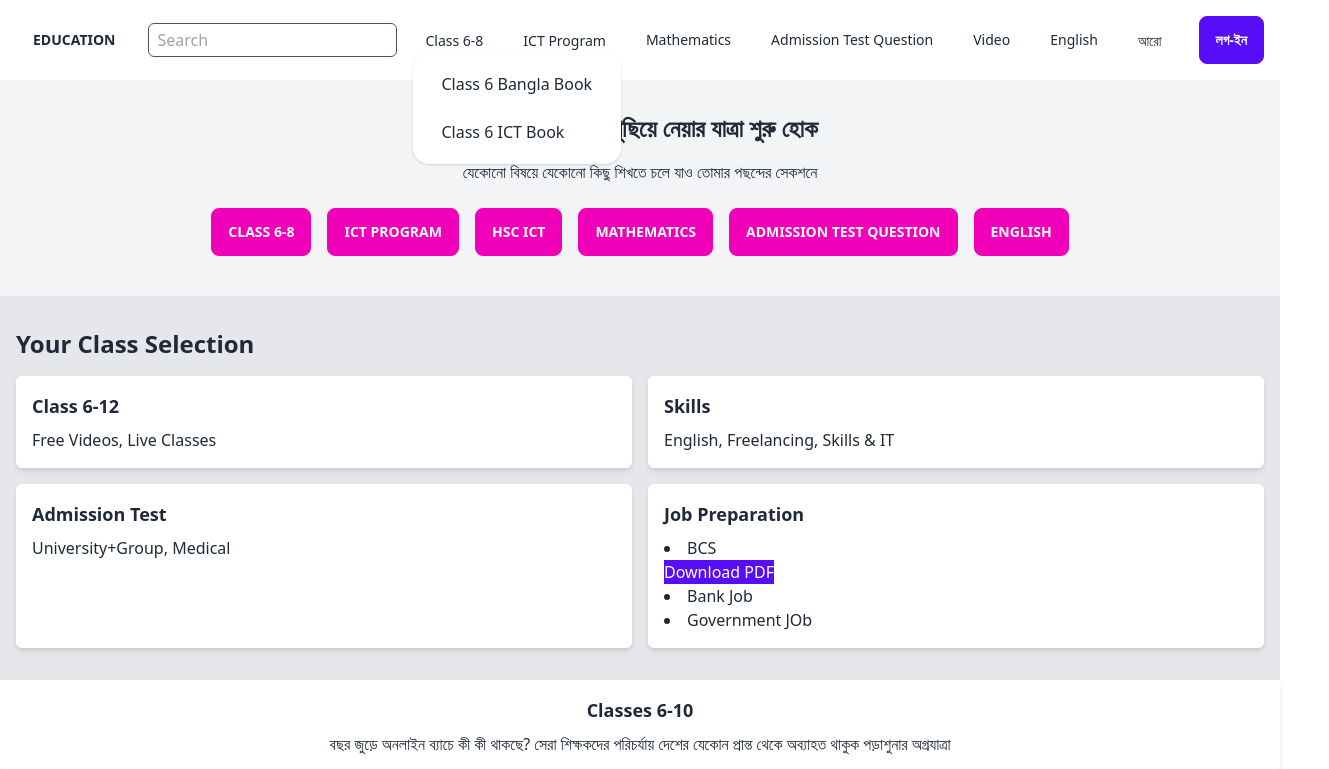
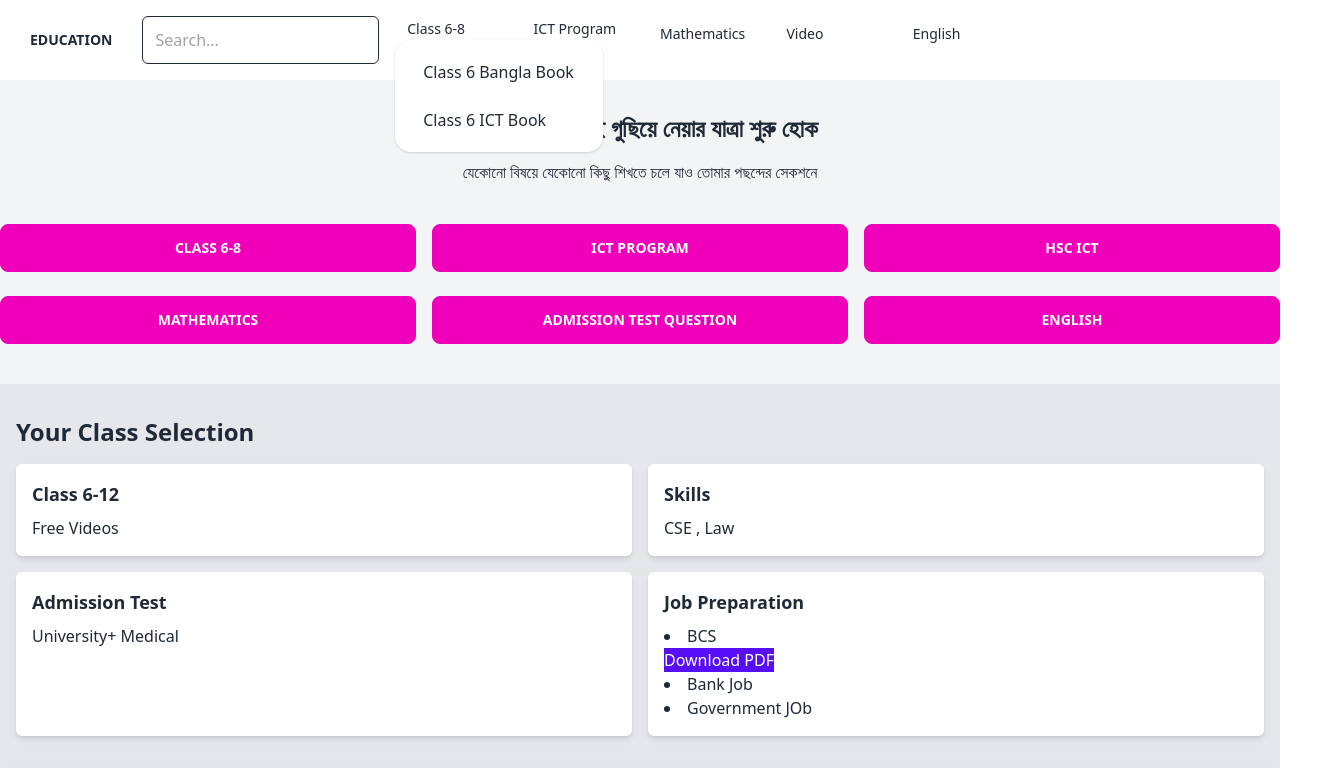
Before and after one commit to saminur633/educational-website, a plain HTML site: page index.html in a window 1280 px wide. Both pictures are taken after a click on the label "Class 6-8". Shown: the top 769 px of the page, 1329 px wide, since content can reach past the window. Drawn offline with nearby package versions, Linux system fonts and the light colour scheme; grey boxes are pictures that could not be loaded.

Commit message:
modified index.html and js "

```diff
--- a/index.html
+++ b/index.html
@@ -8,69 +8,57 @@
   <link href="https://cdn.jsdelivr.net/npm/daisyui@1.14.2/dist/full.css" rel="stylesheet">
 </head>
 <body>
-  <nav class="bg-white p-4">
-    <div class="container mx-auto flex justify-between items-center">
-      <div class="flex space-x-4 items-center">
-        <!-- Education Button -->
-        <a class="btn btn-ghost text-xl text-gray-800"><strong>Education</strong></a>
-        <!-- Search Bar -->
-        <input type="text" placeholder="Search" class="px-2 py-1 rounded-md border border-gray-600">
+
+  <nav class="bg-white p-4 grid grid-cols-2 md:grid-cols-10 gap-4">
+    <a class="btn btn-ghost col-span-2 md:col-span-1 text-xl"><strong>Education</strong></a>
+    <!-- Search Input -->
+    <input id="searchInput" type="text" placeholder="Search..." class="border rounded-md px-3 py-2 focus:outline-none focus:ring-2 focus:ring-blue-500 col-span-2 md:col-span-2">
+
     <!-- Navigation Links -->
-        <div class="dropdown relative">
+    <div class="dropdown relative col-span-2 md:col-span-1">
       <label tabindex="0" class="text-gray-800 hover:bg-gray-200 px-3 py-2 rounded-md text-sm font-medium cursor-pointer">Class 6-8</label>
-          <ul tabindex="0" class="dropdown-content menu p-2 shadow bg-white rounded-box w-52">
+      <ul id="class68Menu" tabindex="0" class="dropdown-content menu p-2 shadow bg-white rounded-box w-52">
         <li><a href="https://drive.google.com/uc?export=download&id=1hLOw-S2jeKiyX8FrrbiJvchgGHHouKxi" target="_blank">Class 6 Bangla Book</a></li>
         <li><a href="https://drive.google.com/file/d/1z_R51ZzvMR6Se-2H86AjKTSTgYrRHZA5/preview" target="_blank">Class 6 ICT Book</a></li>
+      </ul>
+    </div>
+
+    <div class="dropdown relative col-span-2 md:col-span-1">
+      <label tabindex="0" class="text-gray-800 hover:bg-gray-200 px-3 py-2 rounded-md text-sm font-medium cursor-pointer">ICT Program</label>
+      <ul id="ictProgramMenu" tabindex="0" class="dropdown-content menu p-2 shadow bg-white rounded-box w-52">
+        <li><a href="https://drive.google.com/file/d/17RTwdUtYglDgN398mEHoBYSb5CB2baNS/view?usp=sharing" target="_blank">HSC ICT Book</a></li>
+        <li><a href="https://drive.google.com/file/d/1985HKtqRURSSYH33ieRENQGCuanHmZce/view?usp=sharing" target="_blank">ICT 9-10</a></li>
+      </ul>
+    </div>
+
+    <a href="#skills" class="text-gray-800 hover:bg-gray-200 px-3 py-2 rounded-md text-sm font-medium col-span-2 md:col-span-1">Mathematics</a>
+
+    <a href="https://www.youtube.com/watch?v=SB9GmdRB0dg" class="text-gray-800 hover:bg-gray-200 px-3 py-2 rounded-md text-sm font-medium col-span-2 md:col-span-1">Video</a>
+    <a href="#english-center" class="text-gray-800 hover:bg-gray-200 px-3 py-2 rounded-md text-sm font-medium col-span-2 md:col-span-1">English</a>
 
 
 
+    <!-- Login Button -->
 
-          </ul>
-        </div>
-        <div class="dropdown relative">
-          <label tabindex="0" class="text-gray-800 hover:bg-gray-200 px-3 py-2 rounded-md text-sm font-medium cursor-pointer">ICT Program</label>
-          <ul tabindex="0" class="dropdown-content menu p-2 shadow bg-white rounded-box w-52">
-            <li>
-                <li><a href="https://drive.google.com/file/d/17RTwdUtYglDgN398mEHoBYSb5CB2baNS/view?usp=sharing" target="_blank">HSC ICT Book</a></li>
+</nav>
 
-            </li>
-
-            <li><a href="https://drive.google.com/file/d/1985HKtqRURSSYH33ieRENQGCuanHmZce/view?usp=sharing" target="_blank">ICT 9-10</a></li>
-          </ul>
-        </div>
-        <a href="#skills" class="text-gray-800 hover:bg-gray-200 px-3 py-2 rounded-md text-sm font-medium">Mathematics</a>
-        <a href="#admission-test" class="text-gray-800 hover:bg-gray-200 px-3 py-2 rounded-md text-sm font-medium">Admission Test Question</a>
-        <a href="https://www.youtube.com/watch?v=SB9GmdRB0dg" class="text-gray-800 hover:bg-gray-200 px-3 py-2 rounded-md text-sm font-medium">Video</a>
-        <a href="#english-center" class="text-gray-800 hover:bg-gray-200 px-3 py-2 rounded-md text-sm font-medium">English</a>
-        <div class="dropdown relative">
-          <label tabindex="0" class="text-gray-800 hover:bg-gray-200 px-3 py-2 rounded-md text-sm font-medium cursor-pointer">আরো</label>
-          <ul tabindex="0" class="dropdown-content menu p-2 shadow bg-white rounded-box w-52">
-            <li><a href="#option1">Option 1</a></li>
-            <li><a href="#option2">Option 2</a></li>
-            <li><a href="#option3">Option 3</a></li>
-          </ul>
-        </div>
-      </div>
-      <!-- Login Button -->
-      <a href="#login" class="btn btn-primary">লগ-ইন</a>
-    </div>
-  </nav>
 
   <!-- New Section for Learning Journey -->
   <section class="bg-gray-100 py-8">
-    <div class="container mx-auto text-center">
+    <div class="container mx-auto text-center grid grid-cols-2 md:grid-cols-3 gap-4">
+      <div class="col-span-2 md:col-span-3">
         <h2 class="text-2xl font-bold mb-4">নিজের শেখা নিজেই গুছিয়ে নেয়ার যাত্রা শুরু হোক</h2>
         <p class="mb-6">যেকোনো বিষয়ে যেকোনো কিছু শিখতে চলে যাও তোমার পছন্দের সেকশনে</p>
-      <div class="flex flex-wrap justify-center space-x-4">
-        <a href="#" class="btn btn-secondary mb-2">Class 6-8</a>
-        <a href="#" class="btn btn-secondary mb-2">ICT Program</a>
-        <a href="#" class="btn btn-secondary mb-2">HSC ICT</a>
-        <a href="#skills" class="btn btn-secondary mb-2">Mathematics</a>
-        <a href="#admission-test" class="btn btn-secondary mb-2">Admission Test Question</a>
-        <a href="#english-center" class="btn btn-secondary mb-2">English</a>
       </div>
+      <a href="#" class="btn btn-secondary mb-2 col-span-1">Class 6-8</a>
+      <a href="#" class="btn btn-secondary mb-2 col-span-1">ICT Program</a>
+      <a href="#" class="btn btn-secondary mb-2 col-span-1">HSC ICT</a>
+      <a href="#skills" class="btn btn-secondary mb-2 col-span-1">Mathematics</a>
+      <a href="#admission-test" class="btn btn-secondary mb-2 col-span-1">Admission Test Question</a>
+      <a href="#english-center" class="btn btn-secondary mb-2 col-span-1">English</a>
     </div>
 </section>
+
 
   <!-- PDF Display Section -->
   <div id="pdf-display" class="hidden flex flex-col items-center mt-4">
@@ -85,16 +73,16 @@
         <!-- First Row -->
         <div class="p-4 bg-white rounded-md shadow-md">
           <h3 class="text-lg font-semibold mb-2">Class 6-12</h3>
-          <p>Free Videos, Live Classes</p>
+          <p>Free Videos</p>
         </div>
         <div class="p-4 bg-white rounded-md shadow-md">
           <h3 class="text-lg font-semibold mb-2">Skills</h3>
-          <p>English, Freelancing, Skills & IT</p>
+          <p>CSE , Law</p>
         </div>
         <!-- Second Row -->
         <div class="p-4 bg-white rounded-md shadow-md">
           <h3 class="text-lg font-semibold mb-2">Admission Test</h3>
-          <p>University+Group, Medical</p>
+          <p>University+ Medical</p>
         </div>
         <div class="p-4 bg-white rounded-md shadow-md">
           <h3 class="text-lg font-semibold mb-2">Job Preparation</h3>
@@ -142,6 +130,36 @@
     function openPDF(pdfUrl) {
       window.open(pdfUrl, '_blank');
     }
+    // search option
+    // Function to filter the list based on search input
+    // Function to filter the navigation links based on search input
+function filterNavigation() {
+  // Get input value and convert it to lowercase
+  const searchInput = document.getElementById('searchInput').value.toLowerCase();
+
+  // Get the navigation links
+  const navLinks = document.querySelectorAll('nav a');
+
+  // Loop through each navigation link
+  navLinks.forEach(link => {
+    // Get the text content of the navigation link and convert it to lowercase
+    const linkText = link.textContent.toLowerCase();
+
+    // Check if the search input matches any part of the navigation link text
+    if (linkText.includes(searchInput)) {
+      // Display the navigation link if it matches the search input
+      link.style.display = 'block';
+    } else {
+      // Hide the navigation link if it does not match the search input
+      link.style.display = 'none';
+    }
+  });
+}
+
+// Add event listener to the search input
+document.getElementById('searchInput').addEventListener('input', filterNavigation);
+
+
   </script>
 </body>
 </html>
--- a/js/log-in.js
+++ b/js/log-in.js
@@ -32,3 +32,4 @@ app.get('/home', (req, res) => {
 app.listen(3000, () => {
   console.log('Server is running on port 3000');
 });
+// {/* <a class="btn btn-ghost text-xl text-gray-800"><strong>Education</strong></a> */}
```
Lines whose indentation alone changed are shown as unchanged.
